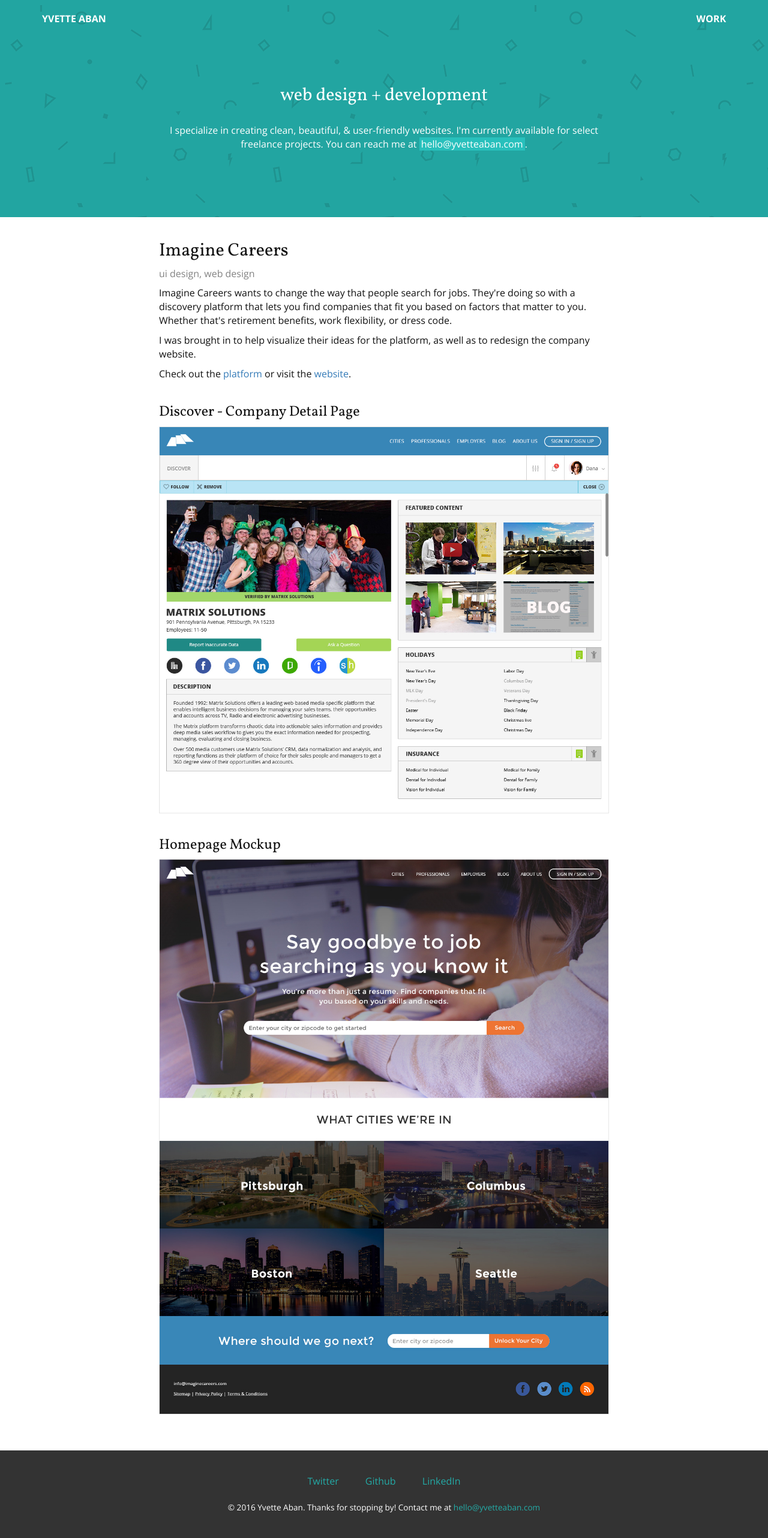
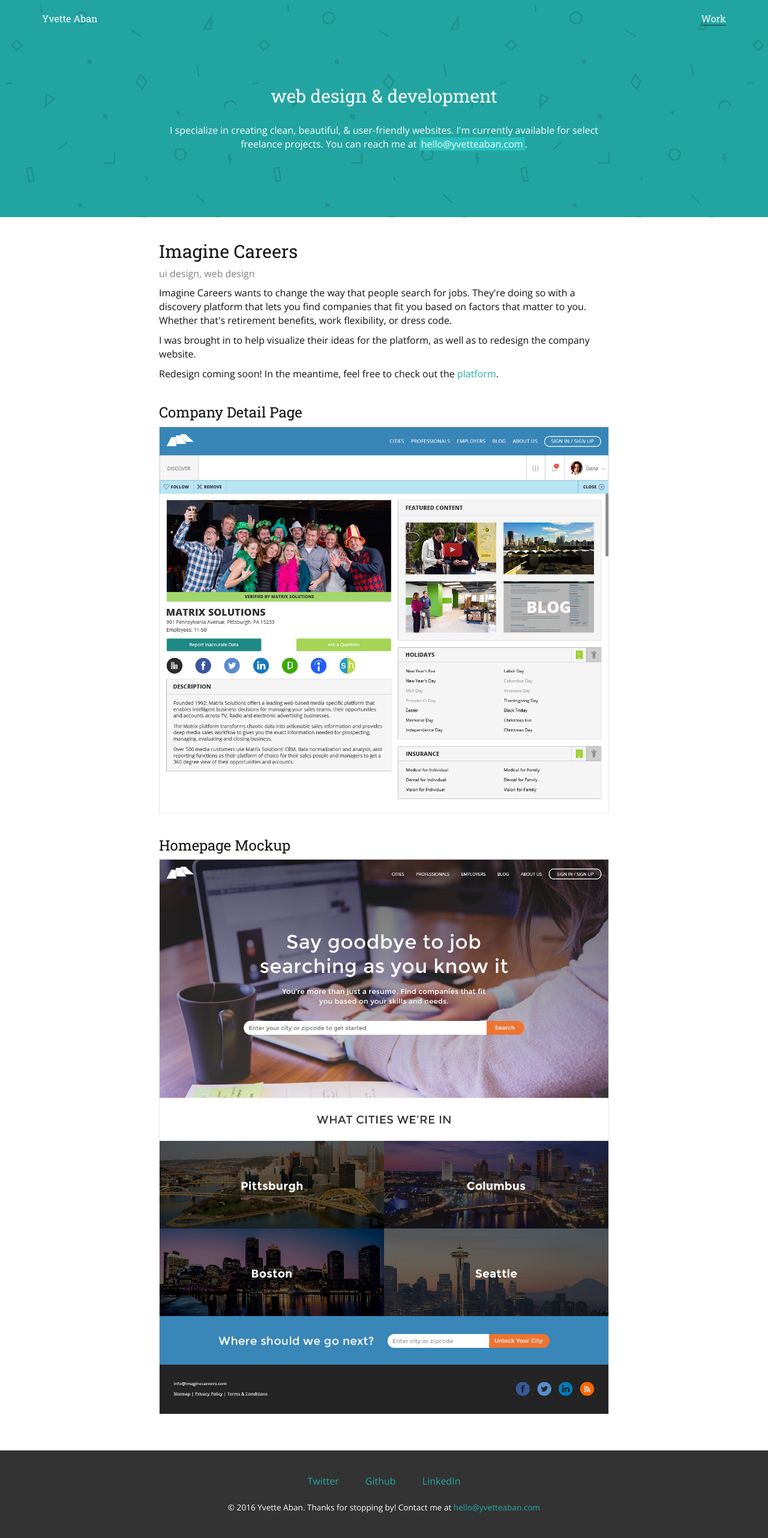
Before and after one commit to yvetteaban/yvetteaban.github.io, a Jekyll site: the page built from work/imagine-careers/index.html, in a window 1280 px wide. Shown: the whole page at 60% size. Built offline with Jekyll 4.4.1, drawn with Linux system fonts in a browser that asks for light colours.

Commit message:
Css changes; Added image

```diff
--- a/_includes/header.html
+++ b/_includes/header.html
@@ -5,14 +5,14 @@
   <nav class="site-nav">
     <a class="site-title" href="{{ site.baseurl }}/">{{ site.title }}</a>
     <ul>
-      <li><a href="/">Work</a></li>
+      <li><a class="active" href="/">Work</a></li>
     </ul>
   </nav>
 
     <div class="row">
       <div class="col-md-8 col-md-offset-2">
       <div class="intro">
-        <h2>web design + development</h2>
+        <h2>web design &amp; development</h2>
         <p>I specialize in creating clean, beautiful, &amp; user-friendly websites. I'm currently available for select freelance projects. You can reach me at <span class="standout"><a href="mailto:hello@yvetteaban.com">hello@yvetteaban.com</a></span>.</p>
       </div>
     </div>
--- a/css/main.scss
+++ b/css/main.scss
@@ -9,6 +9,7 @@
 $base-font-size:   16px;
 $small-font-size:  $base-font-size * 0.875;
 $base-line-height: 1.5;
+$serif-font: 'Roboto Slab', serif;
 
 $spacing-unit:     20px;
 
@@ -62,6 +63,7 @@
 
 @import url(https://fonts.googleapis.com/css?family=Open+Sans:400,700,800);
 @import url(https://fonts.googleapis.com/css?family=Vollkorn:400,700);
+@import url(https://fonts.googleapis.com/css?family=Roboto+Slab:400,700);
 
 html {
   height: 100%;
@@ -74,7 +76,7 @@
   flex-direction: column;
 }
 h1, h2, h3, h4, h5, h6 {
-  font-family: 'Vollkorn', serif;
+  font-family: $serif-font;
 }
 .standout {
   background-color: $teal-color-lighter;
@@ -91,6 +93,9 @@
 .lighttext {
   color: $grey-color;
 }
+a, a:visited, a:active {
+  color: $teal-color;
+}
 a:hover {
     @include fade;
 }
@@ -105,14 +110,14 @@
   .site-nav {
     padding-top: $spacing-unit;
     a {
-      font-weight: 600;
-      //padding: 0 5px;
-      text-transform: uppercase;
+      font-family: $serif-font;
+      font-weight: 400;
       &:hover {
-        //background-color: $teal-color-darker;
-        //border-bottom: 2px solid $teal-color-darker;
         color: $dark-grey;
         text-decoration: none;
+      }
+      &.active {
+        border-bottom: 2px solid $teal-color-darker;
       }
     }
     ul {
--- a/work/fine-humans/index.html
+++ b/work/fine-humans/index.html
@@ -13,7 +13,11 @@
 
 						<p>Fine Humans is a design studio focused on brand-development, website design, product design, and business strategy.</p>
 						<p>I was brought into the project when they needed someone to build a responsive website that was easily editable, with the ability to add more pages in the future.</p>
-						<p>Visit the <a href="http://finehumans.com/">website</a>.</p>
+						<p>Visit the <a href="http://finehumans.com/" title="Fine Humans">website</a>.</p>
+					</li>
+					<li>
+					<h3>Preview</h3>
+						<a href="http://finehumans.com/" title="Fine Humans"><img src="{{ site.baseurl }}/assets/finehumans-ss.jpg" alt="Fine Humans" /></a>
 					</li>
 				</ul>
 			</div>
--- a/work/imagine-careers/index.html
+++ b/work/imagine-careers/index.html
@@ -14,10 +14,10 @@
 					<p>Imagine Careers wants to change the way that people search for jobs. They're doing so with a discovery platform that lets you find companies that fit you based on factors that matter to you. Whether that's retirement benefits, work flexibility, or dress code.</p>
 
 					<p>I was brought in to help visualize their ideas for the platform, as well as to redesign the company website.</p>
-					<p>Check out the <a href="https://discover.imaginecareers.com/">platform</a> or visit the <a href="#">website</a>.</p>
+					<p>Redesign coming soon! In the meantime, feel free to check out the <a href="https://discover.imaginecareers.com/">platform</a>.</p>
 				</li>
 				<li>
-					<h3>Discover - Company Detail Page</h3>
+					<h3>Company Detail Page</h3>
 					<img src="{{ site.baseurl }}/assets/ic-discover.jpg" alt="Imagine Careers Discovery platform">
 				</li>
 				<li>
```
Also changed, not shown: assets/finehumans-ss.jpg (added), 6 other files.
